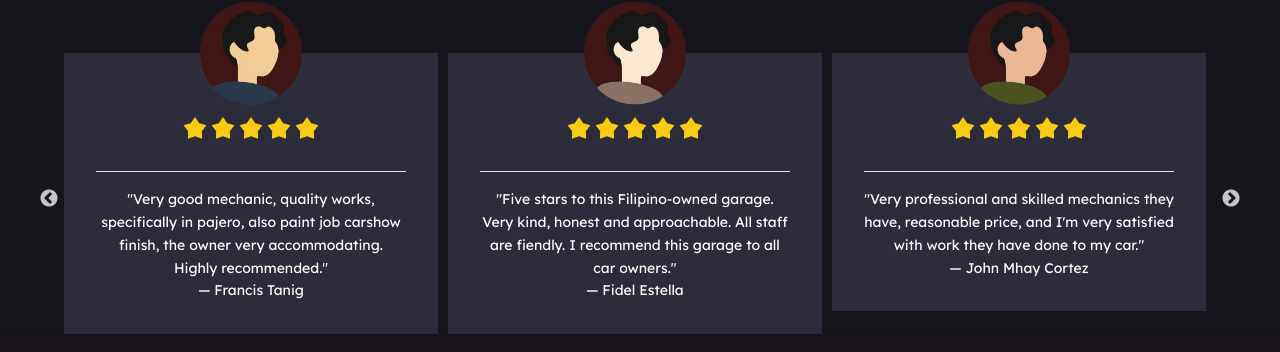
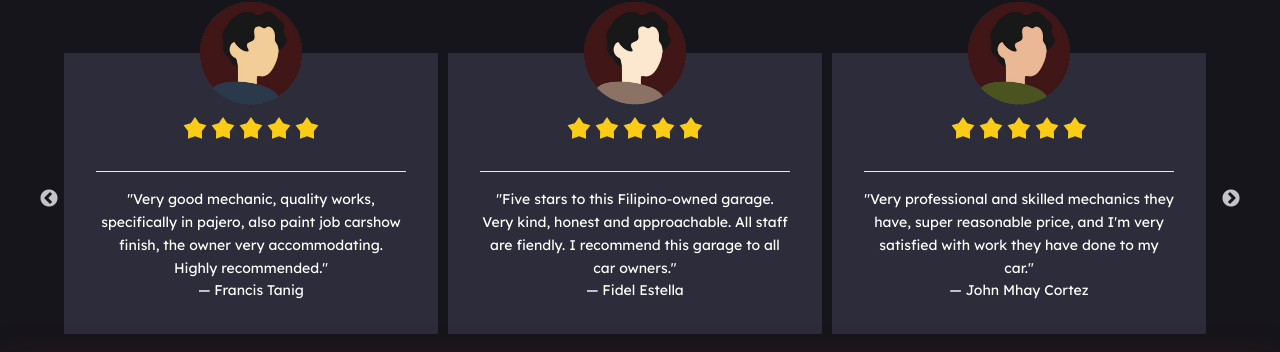
Before and after one commit to Hamadn/Manilla-Brothers, a React (Vite) app: page / in a window 1280 px wide. Shown: the part 3644-3996 px from the top of the page. Built offline with nearby package versions, Linux system fonts and the light colour scheme; a web font is replaced by a local one.

Commit message:
Update Testimonials.jsx

```diff
--- a/src/components/pages/Home/Testimonials/Testimonials.jsx
+++ b/src/components/pages/Home/Testimonials/Testimonials.jsx
@@ -222,7 +222,7 @@ function Testimonials() {
               <hr />
               <div className="mt-4">
                 <p className="text-sm text-center leading-relaxed font-lexendDeca">
-                  "Very professional and skilled mechanics they have, reasonable price, and I'm very satisfied with
+                  "Very professional and skilled mechanics they have, super reasonable price, and I'm very satisfied with
                   work they have done to my car." <br />— John Mhay Cortez
                 </p>
               </div>
```
